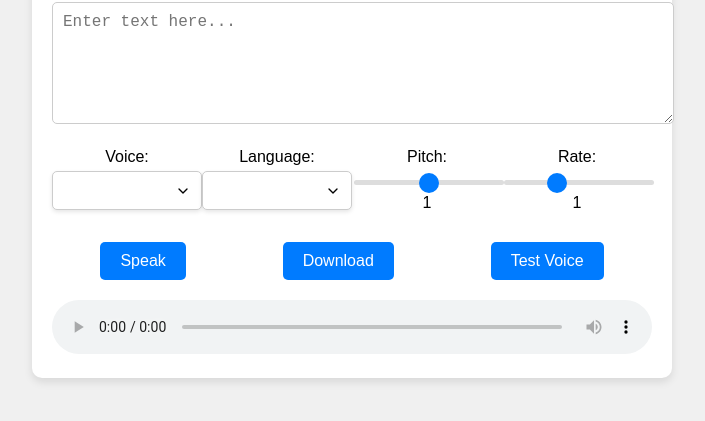
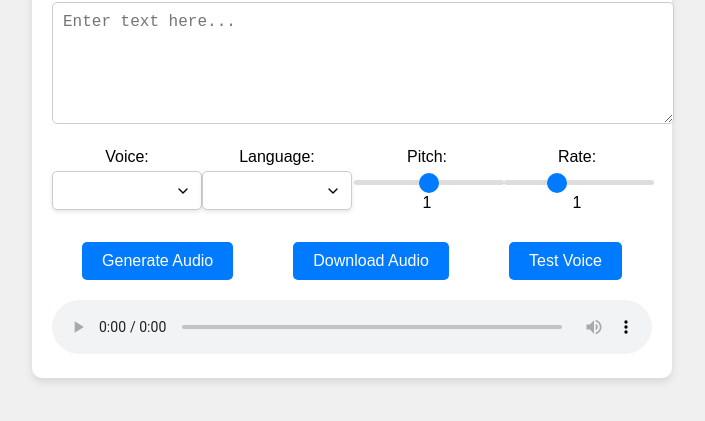
Before and after one commit to Archie202/TTS_Speaker, a plain HTML site: page index.html in a window 1280 px wide. Shown: the part 259-680 px from the top of the page, without its empty margins (288-993 px from the left). Drawn offline with Linux system fonts and the light colour scheme.

Commit message:
Update index.html

```diff
--- a/index.html
+++ b/index.html
@@ -31,8 +31,8 @@
             </div>
         </div>
         <div class="buttons">
-            <button id="speak-btn">Speak</button>
-            <button id="download-btn">Download</button>
+            <button id="generate-btn">Generate Audio</button>
+            <button id="download-btn">Download Audio</button>
             <button id="test-voice-btn">Test Voice</button>
         </div>
         <audio id="audio" controls></audio>
```
